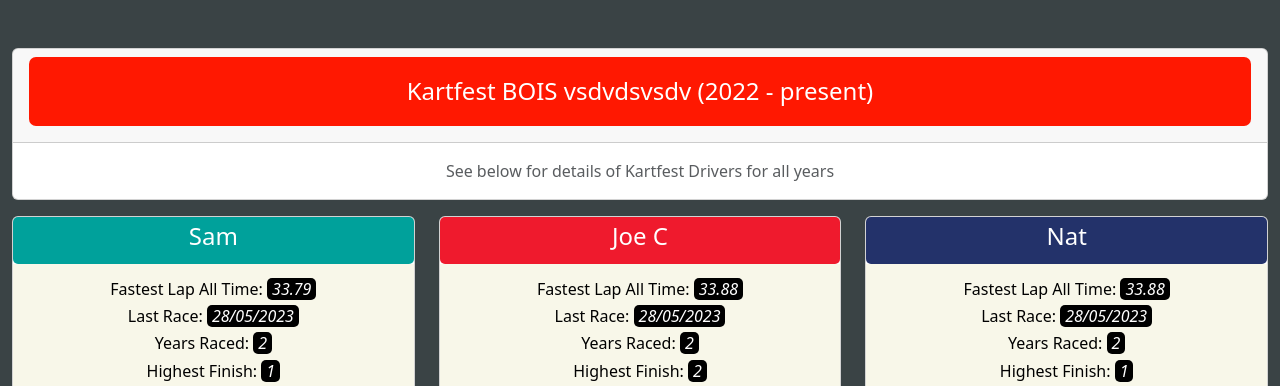
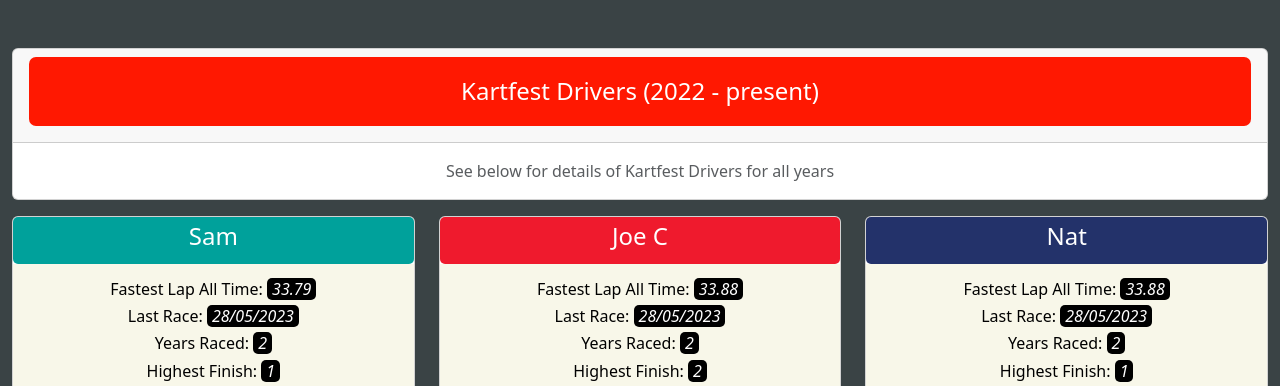
Before and after one commit to s93frost/kartfest, a Flask app: page /drivers in a window 1280 px wide. Shown: the part 89-475 px from the top of the page. Run offline with Flask 3, Linux system fonts and the light colour scheme; some libraries are stand-ins or nearby versions; grey boxes are pictures that could not be loaded.

Commit message:
revert to drivers

```diff
--- a/templates/drivers.html
+++ b/templates/drivers.html
@@ -8,7 +8,7 @@
 
     <div class="card text-muted mb-3">
         <div class="card-header">
-            <h4 class="page_header"> Kartfest BOIS vsdvdsvsdv (2022 - present) </h4>
+            <h4 class="page_header"> Kartfest Drivers (2022 - present) </h4>
         </div>
         <div class="card-body">
             See below for details of Kartfest Drivers for all years
```
